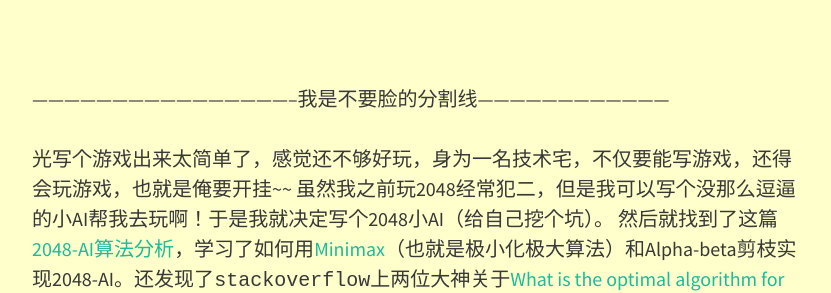
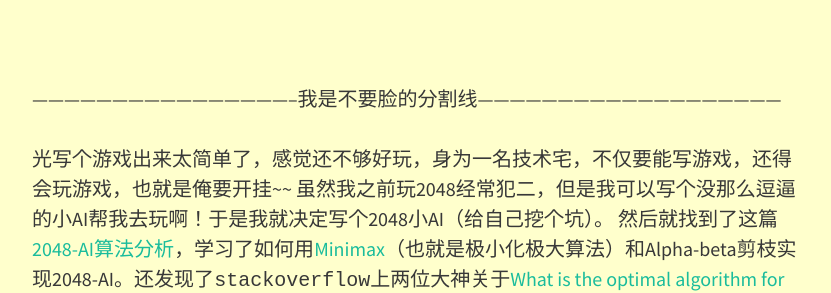
Before and after one commit to ChuitoChan/ChuitoChan.github.io, a Jekyll site: the page built from _posts/2015-08-10-2048-in-clojure.md, in a window 1280 px wide and 900 px high, scrolled down 4868 px. Shown: the part 174-467 px from the top of the window, without its empty margins (224-1055 px from the left). Built offline with Jekyll 4.4.1, drawn with Linux system fonts in a browser that asks for light colours; nearby versions of some CDN libraries.

```diff
--- a/_posts/2015-08-10-2048-in-clojure.md
+++ b/_posts/2015-08-10-2048-in-clojure.md
@@ -153,7 +153,7 @@ directions
 
 
 
---------------------------------------------------我是不要脸的分割线------------------------------------
+--------------------------------------------------我是不要脸的分割线---------------------------------------------------------
 <br>
 <br>
 光写个游戏出来太简单了，感觉还不够好玩，身为一名技术宅，不仅要能写游戏，还得会玩游戏，也就是俺要开挂~~ 虽然我之前玩2048经常犯二，但是我可以写个没那么逗逼的小AI帮我去玩啊！于是我就决定写个2048小AI（给自己挖个坑）。
```
